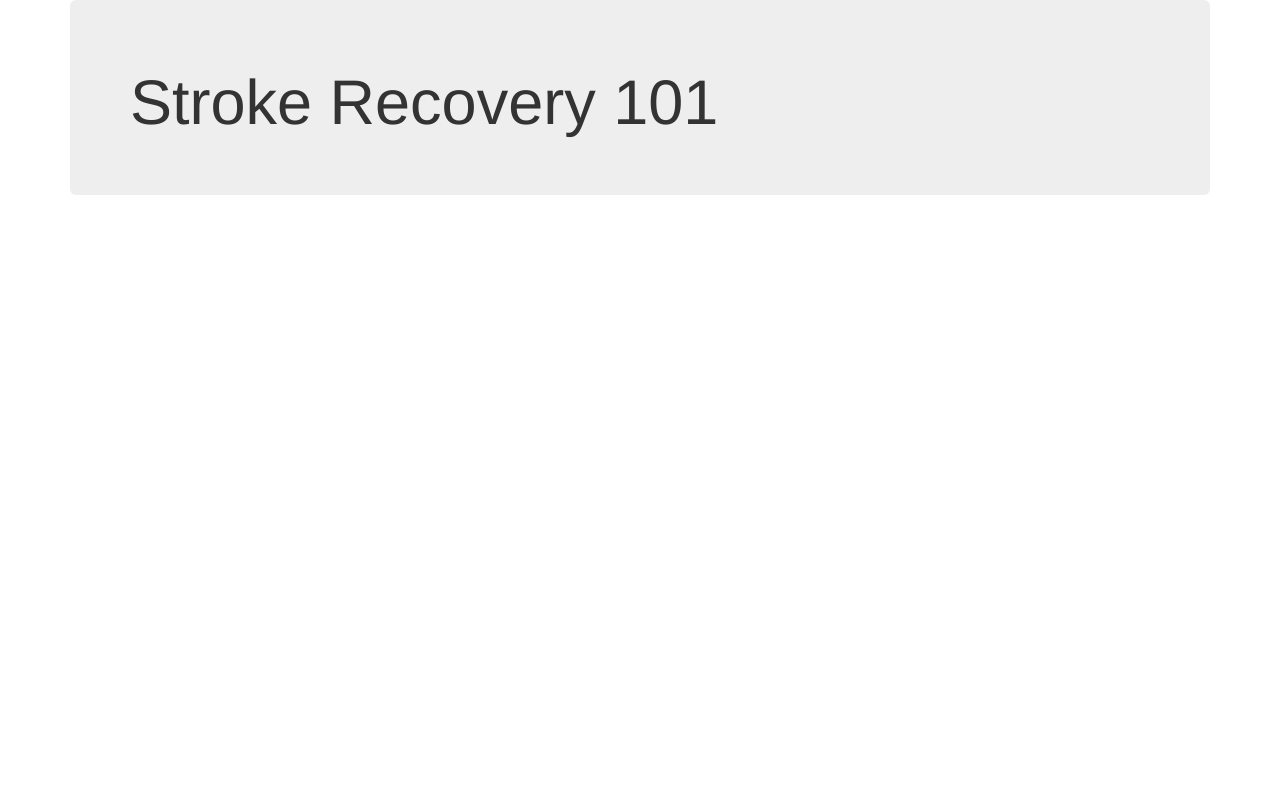
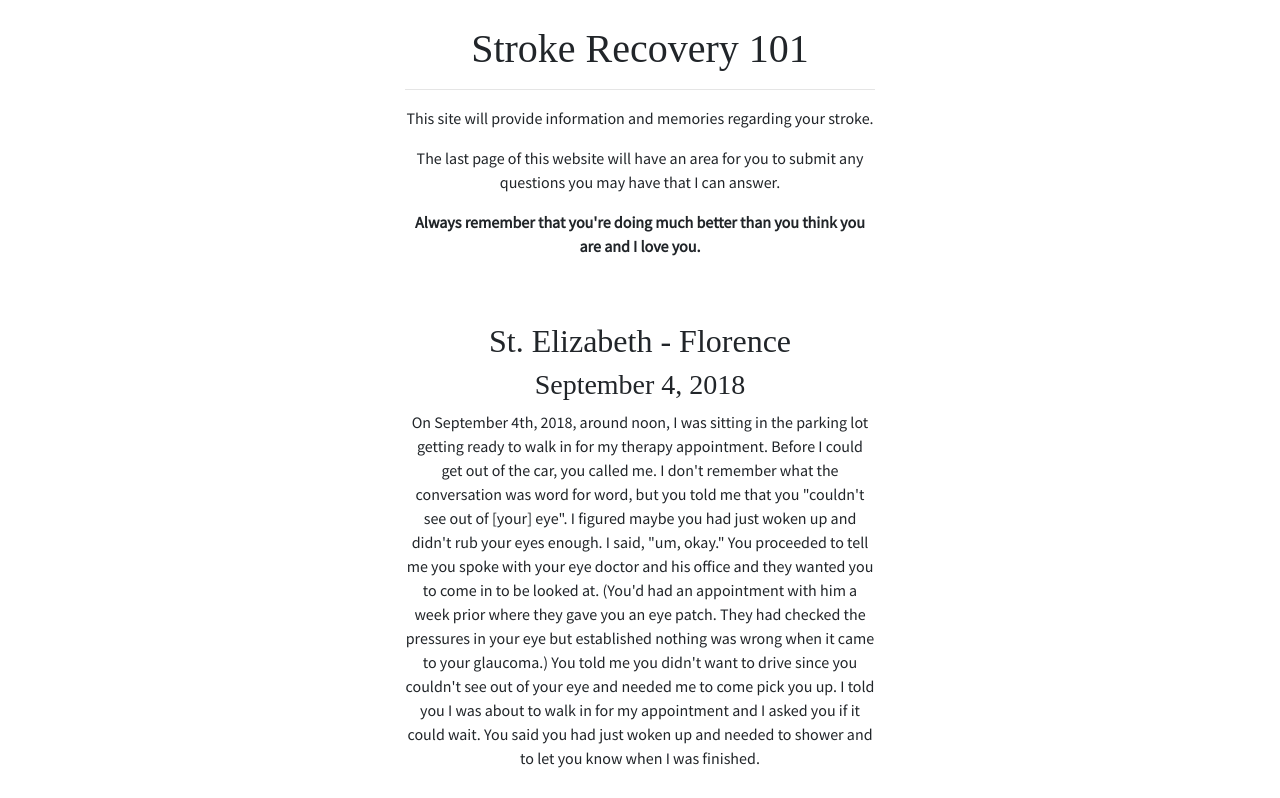
Before and after one commit to natastro/stroke-recovery-101, a plain HTML site: page stroke-recovery-101.html in a window 1280 px wide. Shown: the top 798 px of the page. Drawn offline with nearby package versions, Linux system fonts and the light colour scheme; a web font is replaced by a local one.

Commit message:
Add files via upload

```diff
--- a/stroke-recovery-101.html
+++ b/stroke-recovery-101.html
@@ -2,13 +2,26 @@
 <html>
 <head>
 	<title>Stroke Recovery 101</title>
-	<link rel="stylesheet" type="text/css" href="https://maxcdn.bootstrapcdn.com/bootstrap/3.3.5/css/bootstrap.min.css">
+	<link rel="stylesheet" href="https://stackpath.bootstrapcdn.com/bootstrap/4.3.1/css/bootstrap.min.css" integrity="sha384-ggOyR0iXCbMQv3Xipma34MD+dH/1fQ784/j6cY/iJTQUOhcWr7x9JvoRxT2MZw1T" crossorigin="anonymous">
+	<link rel="stylesheet" type="text/css" href="stroke.css">
+	<link href="https://fonts.googleapis.com/css?family=Source+Sans+Pro|Volkhov" rel="stylesheet">
 </head>
 <body>
 
 <div class="container">
-	<div class="jumbotron">
 		<h1>Stroke Recovery 101</h1>
+		<hr>
+		<p>This site will provide information and memories regarding your stroke.</p>
+		<p>The last page of this website will have an area for you to submit any questions you may have that I can answer.</p>
+		<p><b>Always remember that you're doing much better than you think you are and I love you.</b></p><br><br>
+		<h2>St. Elizabeth - Florence</h2>
+		<h3>September 4, 2018</h3>
+		<p>On September 4th, 2018, around noon, I was sitting in the parking lot getting ready to walk in for my therapy appointment. Before I could get out of the car, you called me. I don't remember what the conversation was word for word, but you told me that you "couldn't see out of [your] eye". I figured maybe you had just woken up and didn't rub your eyes enough. I said, "um, okay." You proceeded to tell me you spoke with your eye doctor and his office and they wanted you to come in to be looked at. (You'd had an appointment with him a week prior where they gave you an eye patch. They had checked the pressures in your eye but established nothing was wrong when it came to your glaucoma.) You told me you didn't want to drive since you couldn't see out of your eye and needed me to come pick you up. I told you I was about to walk in for my appointment and I asked you if it could wait. You said you had just woken up and needed to shower and to let you know when I was finished.<br><br>
+		I finished with my appointment and texted you back to tell you I was done. I drove to your apartment (I was only <5 minutes away) and you got in the car. We drove to your eye doctor's office. They called you back and had a look at you and I waited in the lobby. After about 15-20 minutes, the eye doctor asked for me to come back. He demonstrated a vision test for me showing me that you could not see out of your left eye. At that point in time he had instructed his secretaries to track down Dr. Webb as they said he may be on call at Florence or Ft. Thomas. We never found out where exactly Dr. Webb was but the eye doctor instructed for me to take you to the emergency room and let them know that Dr. Webb knew you were on the way. He gave me a post-it note with his contact info to give to the ER. We got back in the car and drove to St. Elizabeth Florence.<br><br>
+		We arrived at St. Elizabeth Florence. You were having the hardest time walking. I don't think it was from the stroke but more so because of your vision (I'm not sure). I eventually walked in and grabbed a wheelchair and wheeled you in. We checked in at the desk. They called you back and took vitals, asked you what you were experiencing. (Couldn't see out of left eye - like looking through a straw / saw two ceiling fans) After that was done, they put us in an exam room.<br><br>
+		We waited in the exam room where they took you back for a CT. I can't remember if this was with or without contrast. However, that came back and they told you you'd experience a "small" stroke and they would be admitting you. <br>
+		They admitted you and thus began your time at St. Elizabeth Florence. I didn't want to leave that night. Mainly because you told me about how Grandma Nalley had a stroke and ended up in a coma so I convinced myself if I left that was going to happen to you. But you were more concerned with the fact that I had to move to my new apartment the next day. Before all of this happened, you scheduled for movers to help me with my big furniture. On September 5th, I spent the day moving out of my apartment to my new one all by myself. I visited you later that night to tell you about it. By September 6th I was completely out of the old apartment. <br>
+		I also posted on FB about what happened to you. LOTS of your friends asked about you. I definitely didn't do as well of a job keeping everyone posted but I just tried to update anytime something big happened. </p>
 	</div>
 </div>
 
--- /dev/null
+++ b/stroke.css
@@ -0,0 +1,16 @@
+.container {
+	max-width: 500px;
+  	margin: auto;
+  	padding-top: 25px;
+  	text-align: center;
+}
+
+h1, h2, h3 {
+	font-family: 'Volkhov', serif;
+	/*text-align: center;*/
+}
+
+p {
+	font-family: 'Source Sans Pro', sans-serif;
+	/*text-align: center;*/
+}
```
